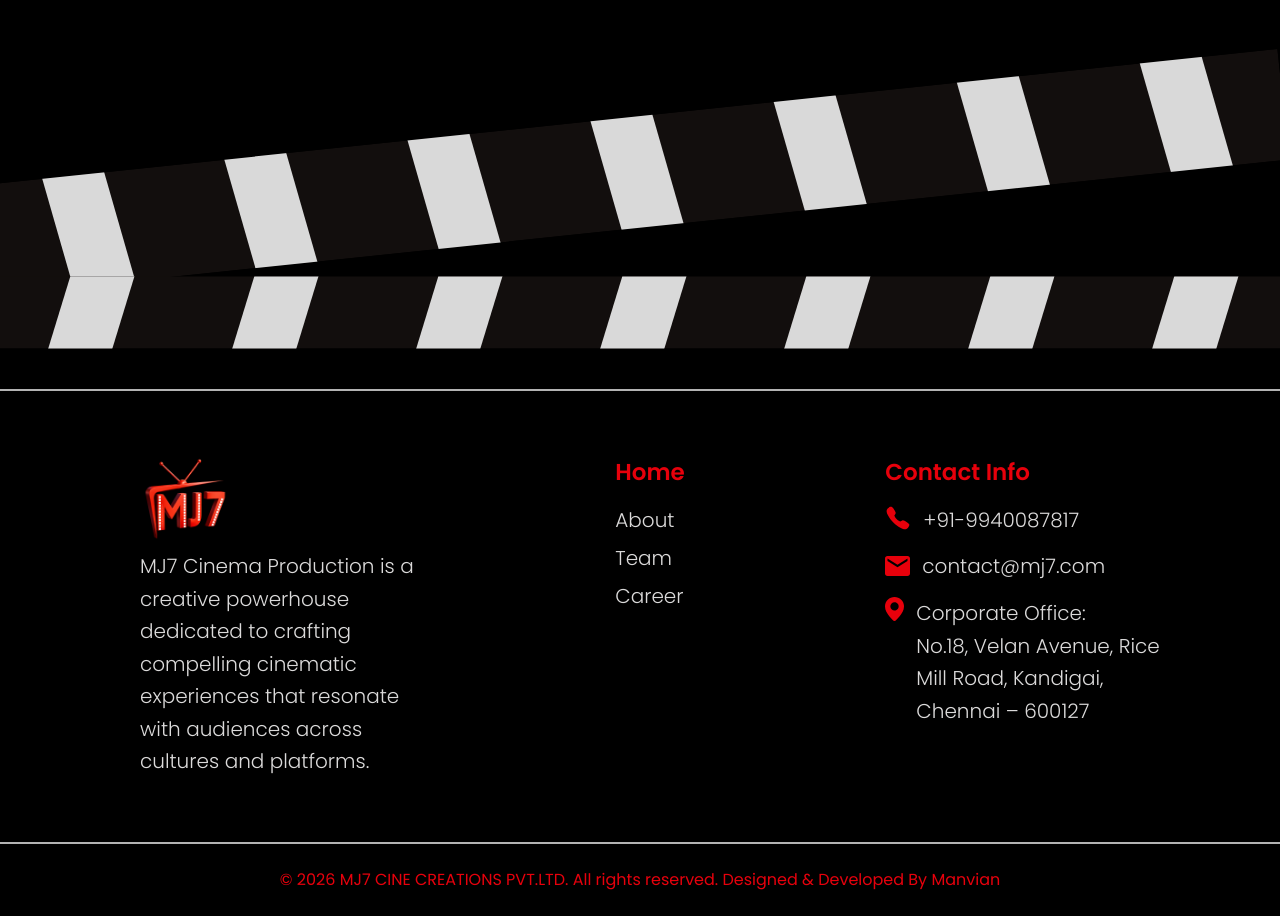
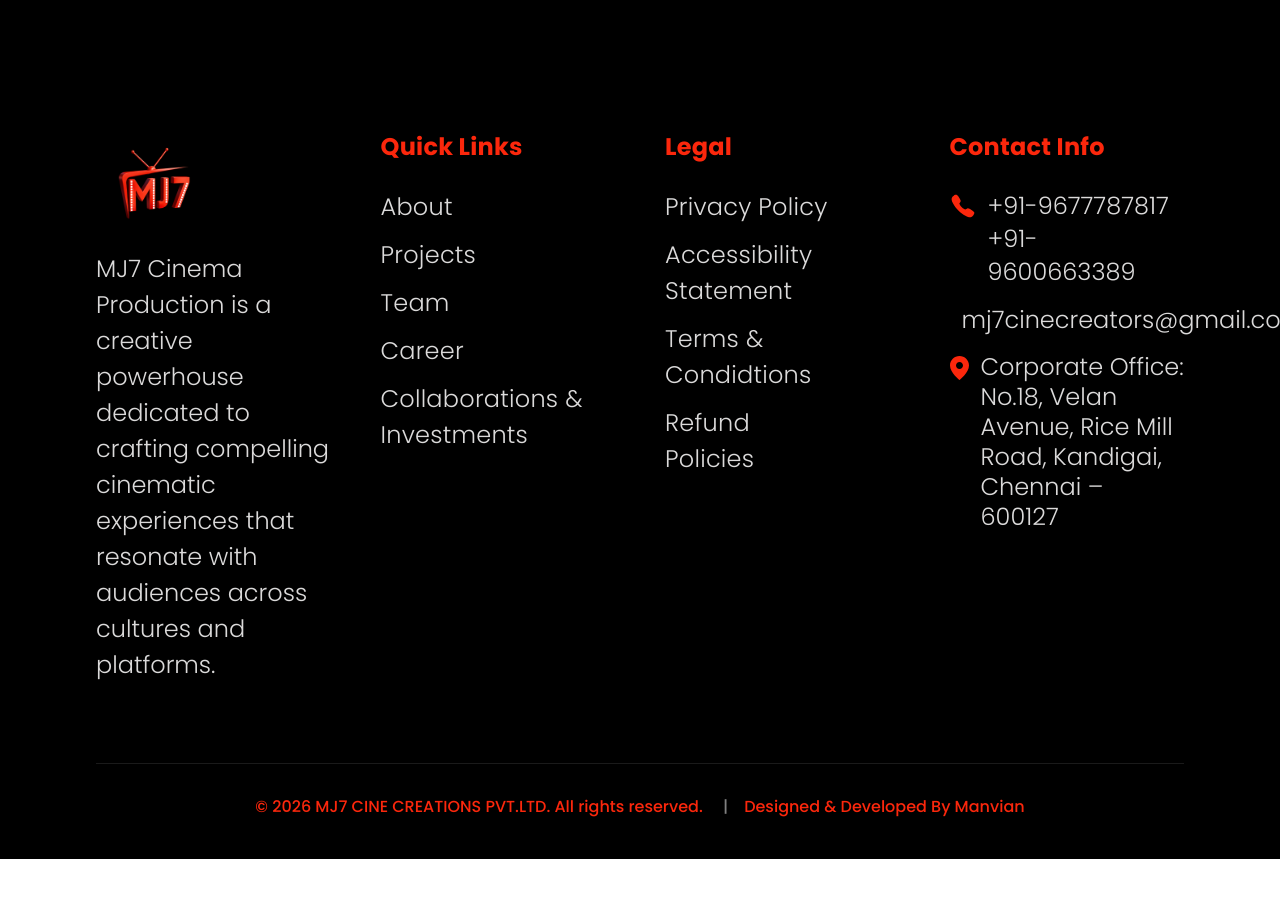
Before and after one commit to Asolinmaso/MJ7, a Next.js app: page / in a window 1280 px wide. Shown: the part 8540-9456 px from the top of the page. After the commit the page ends 9399 px from the top, so only its background shows below. Built offline with nearby package versions, Linux system fonts and the light colour scheme.

Commit message:
Redesign Footer with 4-column layout and new links

```diff
--- a/src/components/Footer.tsx
+++ b/src/components/Footer.tsx
@@ -1,438 +1,107 @@
 "use client";
 import Image from "next/image";
 import Link from "next/link";
-import { useEffect, useRef, useState } from "react";
 
 export default function Footer() {
-  const footerRef = useRef<HTMLElement | null>(null);
-const [playAnimation, setPlayAnimation] = useState(false);
-useEffect(() => {
-  const observer = new IntersectionObserver(
-    ([entry]) => {
-      if (entry.isIntersecting) {
-        // toggle to force re-render (restart animation)
-        setPlayAnimation(false);
-        requestAnimationFrame(() => setPlayAnimation(true));
-      }
-    },
-    {
-      threshold: 0.2, // play when 20% visible
-    }
-  );
+  return (
+    <footer className="w-full bg-black text-white pt-20 pb-10 px-6 lg:px-24">
+      <div className="max-w-[1230px] mx-auto">
+        <div className="grid grid-cols-1 sm:grid-cols-2 lg:grid-cols-4 gap-12 lg:gap-[50px] items-start">
 
-  if (footerRef.current) {
-    observer.observe(footerRef.current);
-  }
-
-  return () => observer.disconnect();
-}, []);
-
-  return (
-    <footer ref={footerRef} className="w-full bg-black text-white relative overflow-hidden">
-      {/* FILM STRIP (FULL WIDTH) */}
-      <div className="w-full overflow-hidden mb-10">
-        <svg
-          viewBox="0 0 1440 337"
-          fill="none"
-          xmlns="http://www.w3.org/2000/svg"
-        >
-          <g
-            clipPath="url(#clip0)"
-            style={{ transformBox: "fill-box", transformOrigin: "0% 50%" }}
-          >
-            <animateTransform
-              attributeName="transform"
-              type="rotate"
-              values="-75 0 160; 0 0 160; 0 0 160; -75 0 160"
-              keyTimes="0;0.06;0.92;1"
-              dur="2s"
-              repeatCount="indefinite"
-              calcMode="spline"
-              keySplines="
-    0.9 0 0.2 1;
-    0 0 1 1;
-    0.9 0 0.2 1
-  "
-            />
-
-            <animateTransform
-              attributeName="transform"
-              type="translate"
-              values="0 -14; 0 10; 0 10; 0 -14"
-              keyTimes="0;0.06;0.92;1"
-              dur="2s"
-              repeatCount="indefinite"
-              additive="sum"
-            />
-
-            <path
-              d="M-26.8 153.9L1437.1 0L1450.2 124.3L-13.7 278.2Z"
-              fill="#120E0D"
-            />
-
-            <rect
-              x="28"
-              y="78"
-              width="69"
-              height="234"
-              transform="rotate(-16 28 78)"
-              fill="#D9D9D9"
-            />
-            <rect
-              x="233"
-              y="57"
-              width="69"
-              height="234"
-              transform="rotate(-16 233 57)"
-              fill="#D9D9D9"
-            />
-            <rect
-              x="439"
-              y="35"
-              width="69"
-              height="234"
-              transform="rotate(-16 439 35)"
-              fill="#D9D9D9"
-            />
-            <rect
-              x="645"
-              y="14"
-              width="69"
-              height="234"
-              transform="rotate(-16 645 14)"
-              fill="#D9D9D9"
-            />
-            <rect
-              x="851"
-              y="-8"
-              width="69"
-              height="234"
-              transform="rotate(-16 851 -8)"
-              fill="#D9D9D9"
-            />
-            <rect
-              x="1057"
-              y="-30"
-              width="69"
-              height="234"
-              transform="rotate(-16 1057 -30)"
-              fill="#D9D9D9"
-            />
-            <rect
-              x="1263"
-              y="-51"
-              width="69"
-              height="234"
-              transform="rotate(-16 1263 -51)"
-              fill="#D9D9D9"
-            />
-          </g>
-
-          <g clipPath="url(#clip1)">
-            <rect x="-16" y="103" width="1472" height="234" fill="#120E0D" />
-
-            <rect
-              x="116"
-              y="135"
-              width="69"
-              height="234"
-              transform="rotate(17 116 135)"
-              fill="#D9D9D9"
-            />
-            <rect
-              x="323"
-              y="135"
-              width="69"
-              height="234"
-              transform="rotate(17 323 135)"
-              fill="#D9D9D9"
-            />
-            <rect
-              x="530"
-              y="135"
-              width="69"
-              height="234"
-              transform="rotate(17 530 135)"
-              fill="#D9D9D9"
-            />
-            <rect
-              x="737"
-              y="135"
-              width="69"
-              height="234"
-              transform="rotate(17 737 135)"
-              fill="#D9D9D9"
-            />
-            <rect
-              x="944"
-              y="135"
-              width="69"
-              height="234"
-              transform="rotate(17 944 135)"
-              fill="#D9D9D9"
-            />
-            <rect
-              x="1151"
-              y="135"
-              width="69"
-              height="234"
-              transform="rotate(17 1151 135)"
-              fill="#D9D9D9"
-            />
-            <rect
-              x="1358"
-              y="135"
-              width="69"
-              height="234"
-              transform="rotate(17 1358 135)"
-              fill="#D9D9D9"
-            />
-          </g>
-
-          <defs>
-            <clipPath id="clip0">
-              <path d="M-26.8 153.9L1437.1 0L1450.2 124.3L-13.7 278.2Z" />
-            </clipPath>
-
-            <clipPath id="clip1">
-              <rect x="-16" y="256" width="1472" height="81" />
-            </clipPath>
-          </defs>
-        </svg>
-      </div>
-      <div className="w-full h-[2px] bg-white/70" />
-
-      {/* MAIN FOOTER CONTENT */}
-      <div
-        className="
-      max-w-[1440px] mx-auto
-      px-6 py-16
-      md:pl-30 md:pr-25
-      grid grid-cols-1 md:grid-cols-3 gap-22
-
-      /* 📟 TABLET ONLY (768–1023px) */
-      min-[768px]:max-[1023px]:px-[40px]
-      min-[768px]:max-[1023px]:gap-[40px]
-
-      /* 📱 MOBILE */
-      max-sm:gap-[40px]
-    "
-      >
-        {/* LEFT : LOGO + ABOUT */}
-        <div className="space-y-6">
-          <Link href="#hero">
-          <div className="flex items-center gap-3 mb-[10px]">
+          {/* COLUMN 1: LOGO & ABOUT */}
+          <div className="flex flex-col gap-4 max-w-[331px]">
+            <div className="w-[116px] h-[106px] relative">
               <Image
                 src="/navbar_logo.png"
                 alt="MJ7 Logo"
-              width={130}
-              height={100}
-              style={{ height: 'auto' }}
+                fill
+                className="object-contain"
+                priority
               />
             </div>
-          </Link>
-
-          <p
-            className="
-          text-[#DBDADA] font-light leading-relaxed
-          text-[20px] md:max-w-[430px]
-
-          /* 📟 tablet */
-          min-[768px]:max-[1023px]:text-[16px]
-          xxs1:text-[15px]
-          xxs:text-[16px]
-          xs:text-[17px]
-          xs1:text-[18px]
-          md:text-[19px]
-          md:pl-[20px]
-          lg:text-[20px]
-        "
-          >
-            MJ7 Cinema Production is a creative powerhouse dedicated to crafting
-            compelling cinematic experiences that resonate with audiences across
-            cultures and platforms.
+            <p className="text-[#DBDADA] text-lg lg:text-[24px] font-light leading-relaxed lg:leading-[36px]">
+              MJ7 Cinema Production is a creative powerhouse dedicated to crafting compelling cinematic experiences that resonate with audiences across cultures and platforms.
             </p>
           </div>
 
-        {/* CENTER : NAV LINKS */}
-        <div className="space-y-4 text-left md:mx-auto">
-          <h4
-            className="
-          text-red-600 font-semibold
-          text-[24px]
-
-          /* 📟 tablet */
-          min-[768px]:max-[1023px]:text-[18px]
-          xxs1:text-[18px]
-          xxs:text-[19px]
-          xs:text-[20px]
-          xs1:text-[21px]
-          md:text-[22px]
-          lg:text-[23px]
-        "
-          >
-            Home
+          {/* COLUMN 2: QUICK LINKS */}
+          <div className="flex flex-col gap-6 max-w-[205px]">
+            <h4 className="text-[#FB270C] text-[24px] font-bold leading-[36px] tracking-[0.01em]">
+              Quick Links
             </h4>
-
-          <ul
-            className="
-          space-y-2 text-[#DBDADA] font-light
-          text-[20px]
-
-          /* 📟 tablet */
-          min-[768px]:max-[1023px]:text-[16px]
-          xxs1:text-[15px]
-          xxs:text-[16px]
-          xs:text-[17px]
-          xs1:text-[18px]
-          md:text-[19px]
-          lg:text-[20px]
-        "
-          >
-            <li>
-              <Link href="#about" className="hover:text-white transition">
-                About
-              </Link>
-            </li>
-            {/* <li>
-              <Link href="#project" className="hover:text-white transition">
-                Projects
-              </Link>
-            </li> */}
-            <li>
-              <Link href="#team" className="hover:text-white transition">
-                Team
-              </Link>
-            </li>
-            <li>
-              <Link href="#career" className="hover:text-white transition">
-                Career
-              </Link>
-            </li>
+            <ul className="flex flex-col gap-3 text-[#DBDADA] text-lg lg:text-[24px] font-light leading-[36px] tracking-[0.01em]">
+              <li><Link href="#about" className="hover:text-white transition">About</Link></li>
+              <li><Link href="#projects" className="hover:text-white transition">Projects</Link></li>
+              <li><Link href="#team" className="hover:text-white transition">Team</Link></li>
+              <li><Link href="#career" className="hover:text-white transition">Career</Link></li>
+              <li><Link href="#collab" className="hover:text-white transition">Collaborations & Investments</Link></li>
             </ul>
           </div>
 
-        {/* RIGHT : CONTACT INFO */}
-        <div className="space-y-4">
-          <h4
-            className="
-          text-red-600 font-semibold
-          text-[24px]
+          {/* COLUMN 3: LEGAL */}
+          <div className="flex flex-col gap-6 max-w-[177px]">
+            <h4 className="text-[#FB270C] text-[24px] font-bold leading-[36px] tracking-[0.01em]">
+              Legal
+            </h4>
+            <ul className="flex flex-col gap-3 text-[#DBDADA] text-lg lg:text-[24px] font-light leading-[36px] tracking-[0.01em]">
+              <li><Link href="/privacy" className="hover:text-white transition">Privacy Policy</Link></li>
+              <li><Link href="/accessibility" className="hover:text-white transition">Accessibility Statement</Link></li>
+              <li><Link href="/terms" className="hover:text-white transition">Terms & Condidtions</Link></li>
+              <li><Link href="/refund" className="hover:text-white transition">Refund Policies</Link></li>
+            </ul>
+          </div>
 
-          /* 📟 tablet */
-          min-[768px]:max-[1023px]:text-[18px]
-          xxs1:text-[18px]
-          xxs:text-[19px]
-          xs:text-[20px]
-          xs1:text-[21px]
-          md:text-[22px]
-          lg:text-[23px]
-        "
-          >
+          {/* COLUMN 4: CONTACT INFO */}
+          <div className="flex flex-col gap-6 max-w-[367px]">
+            <h4 className="text-[#FB270C] text-[24px] font-bold leading-[36px] tracking-[0.01em]">
               Contact Info
             </h4>
+            <div className="flex flex-col gap-5">
+              {/* Phone */}
+              <div className="flex items-start gap-3">
+                <div className="mt-1">
+                  <svg width="26" height="26" viewBox="0 0 26 26" fill="none" xmlns="http://www.w3.org/2000/svg">
+                    <path d="M19.8544 24.3745C18.8631 24.3745 17.4707 24.016 15.3856 22.8511C12.8501 21.4292 10.889 20.1165 8.36716 17.6013C5.93575 15.1714 4.75255 13.5982 3.09658 10.5849C1.22579 7.18254 1.5447 5.3991 1.90119 4.63687C2.32572 3.72586 2.95236 3.18097 3.76232 2.64015C4.22237 2.33873 4.70922 2.08035 5.21669 1.86828C5.26747 1.84644 5.3147 1.82562 5.35685 1.80683C5.60822 1.69359 5.98908 1.52246 6.4715 1.70527C6.79345 1.82613 7.08087 2.07344 7.5308 2.51777C8.45349 3.42777 9.71439 5.45445 10.1795 6.44976C10.4918 7.12058 10.6985 7.5634 10.699 8.06004C10.699 8.64148 10.4065 9.08988 10.0516 9.57383C9.98505 9.66472 9.91904 9.75156 9.85505 9.83586C9.46861 10.3437 9.3838 10.4904 9.43966 10.7525C9.5529 11.2791 10.3974 12.8467 11.7852 14.2315C13.1731 15.6163 14.6955 16.4075 15.2242 16.5202C15.4974 16.5786 15.6472 16.4902 16.1712 16.0901C16.2464 16.0327 16.3236 15.9733 16.4043 15.9139C16.9456 15.5112 17.3732 15.2263 17.941 15.2263H17.944C18.4381 15.2263 18.8611 15.4406 19.5619 15.794C20.476 16.2551 22.5636 17.4998 23.4792 18.4235C23.9245 18.8724 24.1728 19.1588 24.2942 19.4802C24.477 19.9642 24.3049 20.3435 24.1926 20.5974C24.1738 20.6396 24.153 20.6858 24.1312 20.7371C23.9174 21.2436 23.6575 21.7295 23.3547 22.1884C22.8149 22.9958 22.268 23.6209 21.355 24.046C20.8861 24.2678 20.373 24.3801 19.8544 24.3745Z" fill="#FB270C"/>
+                  </svg>
+                </div>
+                <p className="text-[#DBDADA] text-lg lg:text-[24px] font-light leading-snug">
+                  +91-9677787817<br/>+91-9600663389
+                </p>
+              </div>
 
-          <ul
-            className="
-          space-y-4 text-[#DBDADA] font-light
-          text-[20px]
+              {/* Email */}
+              <div className="flex items-center gap-3">
+                <svg width="25" height="20" viewBox="0 0 25 20" fill="none" xmlns="http://www.w3.org/2000/svg">
+                  <path d="M22.5 0H2.5C1.125 0 0.0125 1.125 0.0125 2.5L0 17.5C0 18.875 1.125 20 2.5 20H22.5C23.875 20 25 18.875 25 17.5V2.5C25 1.125 23.875 0 22.5 0ZM22.5 5L12.5 11.25L2.5 5V2.5L12.5 8.75L22.5 2.5V5Z" fill="#FB270C"/>
+                </svg>
+                <p className="text-[#DBDADA] text-lg lg:text-[24px] font-light leading-none">
+                  mj7cinecreators@gmail.com
+                </p>
+              </div>
 
-          /* 📟 tablet */
-          min-[768px]:max-[1023px]:text-[16px]
-          xxs1:text-[15px]
-          xxs:text-[16px]
-          xs:text-[17px]
-          xs1:text-[18px]
-          md:text-[19px]
-          lg:text-[20px]
-        "
-          >
-            <li className="flex items-start gap-3">
-              <span className="text-red-600">
-                <svg
-                  width="26"
-                  height="26"
-                  viewBox="0 0 26 26"
-                  fill="none"
-                  xmlns="http://www.w3.org/2000/svg"
-                >
-                  {" "}
-                  <path
-                    d="M19.8544 24.3745C18.8631 24.3745 17.4707 24.016 15.3856 22.8511C12.8501 21.4292 10.889 20.1165 8.36716 17.6013C5.93575 15.1714 4.75255 13.5982 3.09658 10.5849C1.22579 7.18254 1.5447 5.3991 1.90119 4.63687C2.32572 3.72586 2.95236 3.18097 3.76232 2.64015C4.22237 2.33873 4.70922 2.08035 5.21669 1.86828C5.26747 1.84644 5.3147 1.82562 5.35685 1.80683C5.60822 1.69359 5.98908 1.52246 6.4715 1.70527C6.79345 1.82613 7.08087 2.07344 7.5308 2.51777C8.45349 3.42777 9.71439 5.45445 10.1795 6.44976C10.4918 7.12058 10.6985 7.5634 10.699 8.06004C10.699 8.64148 10.4065 9.08988 10.0516 9.57383C9.98505 9.66472 9.91904 9.75156 9.85505 9.83586C9.46861 10.3437 9.3838 10.4904 9.43966 10.7525C9.5529 11.2791 10.3974 12.8467 11.7852 14.2315C13.1731 15.6163 14.6955 16.4075 15.2242 16.5202C15.4974 16.5786 15.6472 16.4902 16.1712 16.0901C16.2464 16.0327 16.3236 15.9733 16.4043 15.9139C16.9456 15.5112 17.3732 15.2263 17.941 15.2263H17.944C18.4381 15.2263 18.8611 15.4406 19.5619 15.794C20.476 16.2551 22.5636 17.4998 23.4792 18.4235C23.9245 18.8724 24.1728 19.1588 24.2942 19.4802C24.477 19.9642 24.3049 20.3435 24.1926 20.5974C24.1738 20.6396 24.153 20.6858 24.1312 20.7371C23.9174 21.2436 23.6575 21.7295 23.3547 22.1884C22.8149 22.9958 22.268 23.6209 21.355 24.046C20.8861 24.2678 20.373 24.3801 19.8544 24.3745Z"
-                    fill="lab(48.4493% 77.4328 61.5452)"
-                  />{" "}
+              {/* Location */}
+              <div className="flex items-start gap-3">
+                <div className="mt-1">
+                  <svg width="19" height="24" viewBox="0 0 19 24" fill="none" xmlns="http://www.w3.org/2000/svg">
+                    <path d="M9.5 0C4.25 0 0 4.25 0 9.5C0 16.625 9.5 24 9.5 24C9.5 24 19 16.625 19 9.5C19 4.25 14.75 0 9.5 0ZM9.5 13C7.57 13 6 11.43 6 9.5C6 7.57 7.57 6 9.5 6C11.43 6 13 7.57 13 9.5C13 11.43 11.43 13 9.5 13Z" fill="#FB270C"/>
                   </svg>
-              </span>
-              <span>+91-9940087817</span>
-            </li>
-
-            <li className="flex items-center gap-3">
-              <span className="text-red-600">
-                <svg
-                  width="25"
-                  height="20"
-                  viewBox="0 0 25 20"
-                  fill="none"
-                  xmlns="http://www.w3.org/2000/svg"
-                >
-                  {" "}
-                  <path
-                    d="M22.5 0H2.5C1.125 0 0.0125 1.125 0.0125 2.5L0 17.5C0 18.875 1.125 20 2.5 20H22.5C23.875 20 25 18.875 25 17.5V2.5C25 1.125 23.875 0 22.5 0ZM22.5 5L12.5 11.25L2.5 5V2.5L12.5 8.75L22.5 2.5V5Z"
-                    fill="lab(48.4493% 77.4328 61.5452)"
-                  />{" "}
-                </svg>
-              </span>
-              <span>contact@mj7.com</span>
-            </li>
-
-            <li className="flex items-start gap-3">
-              <span className="text-red-600">
-                <svg
-                  width="19"
-                  height="24"
-                  viewBox="0 0 19 24"
-                  fill="none"
-                  xmlns="http://www.w3.org/2000/svg"
-                >
-                  {" "}
-                  <path
-                    fillRule="evenodd"
-                    clipRule="evenodd"
-                    d="M8.62362 23.6737C8.62362 23.6737 0 16.4825 0 9.40646C0 6.91171 1.00089 4.51914 2.78249 2.75509C4.56408 0.991035 6.98044 0 9.5 0C12.0196 0 14.4359 0.991035 16.2175 2.75509C17.9991 4.51914 19 6.91171 19 9.40646C19 16.4825 10.3764 23.6737 10.3764 23.6737C9.89662 24.1111 9.10694 24.1064 8.62362 23.6737ZM9.5 13.5218C10.0458 13.5218 10.5863 13.4153 11.0905 13.2085C11.5948 13.0017 12.053 12.6986 12.4389 12.3164C12.8249 11.9343 13.131 11.4806 13.3399 10.9813C13.5487 10.482 13.6562 9.94689 13.6562 9.40646C13.6562 8.86603 13.5487 8.33089 13.3399 7.83159C13.131 7.3323 12.8249 6.87863 12.4389 6.49649C12.053 6.11434 11.5948 5.81121 11.0905 5.60439C10.5863 5.39758 10.0458 5.29113 9.5 5.29113C8.39769 5.29113 7.34054 5.72471 6.56109 6.49649C5.78164 7.26826 5.34375 8.31501 5.34375 9.40646C5.34375 10.4979 5.78164 11.5447 6.56109 12.3164C7.34054 13.0882 8.39769 13.5218 9.5 13.5218Z"
-                    fill="lab(48.4493% 77.4328 61.5452)"
-                  />{" "}
-                </svg>
-              </span>
-              <span className="leading-relaxed md:max-w-[250px]">
-                Corporate Office: <br />
-                No.18, Velan Avenue, Rice Mill Road, Kandigai, Chennai – 600127
-              </span>
-            </li>
-          </ul>
+                </div>
+                <p className="text-[#DBDADA] text-lg lg:text-[24px] font-light leading-tight">
+                  Corporate Office: No.18, Velan Avenue, Rice Mill Road, Kandigai, Chennai – 600127
+                </p>
+              </div>
+            </div>
           </div>
         </div>
 
-      {/* DIVIDER */}
-      <div className="w-full h-[2px] bg-white/70" />
-
         {/* COPYRIGHT */}
-      <div
-        className="
-      text-center text-red-600 py-6 px-6
-      text-[16px]
-
-      /* 📟 tablet */
-      min-[768px]:max-[1023px]:text-[14px]
-      xxs1:text-[11px]
-      xxs:text-[12px]
-      xs:text-[13px]
-      xs1:text-[14px]
-      md:text-[15px]
-      lg:text-[16px]
-    "
-      >
+        <div className="mt-20 pt-8 border-t border-white/10 text-center">
+          <p className="text-[#FB270C] text-sm lg:text-[16px] font-medium">
             © {new Date().getFullYear()} MJ7 CINE CREATIONS PVT.LTD. All rights reserved.{" "}
-        <span className="text-red-600">Designed & Developed By Manvian</span>
+            <span className="text-white/50 px-2 lg:px-4">|</span>
+            <span className="text-[#FB270C]">Designed & Developed By Manvian</span>
+          </p>
+        </div>
       </div>
     </footer>
   );
```
Lines whose indentation alone changed are shown as unchanged.
